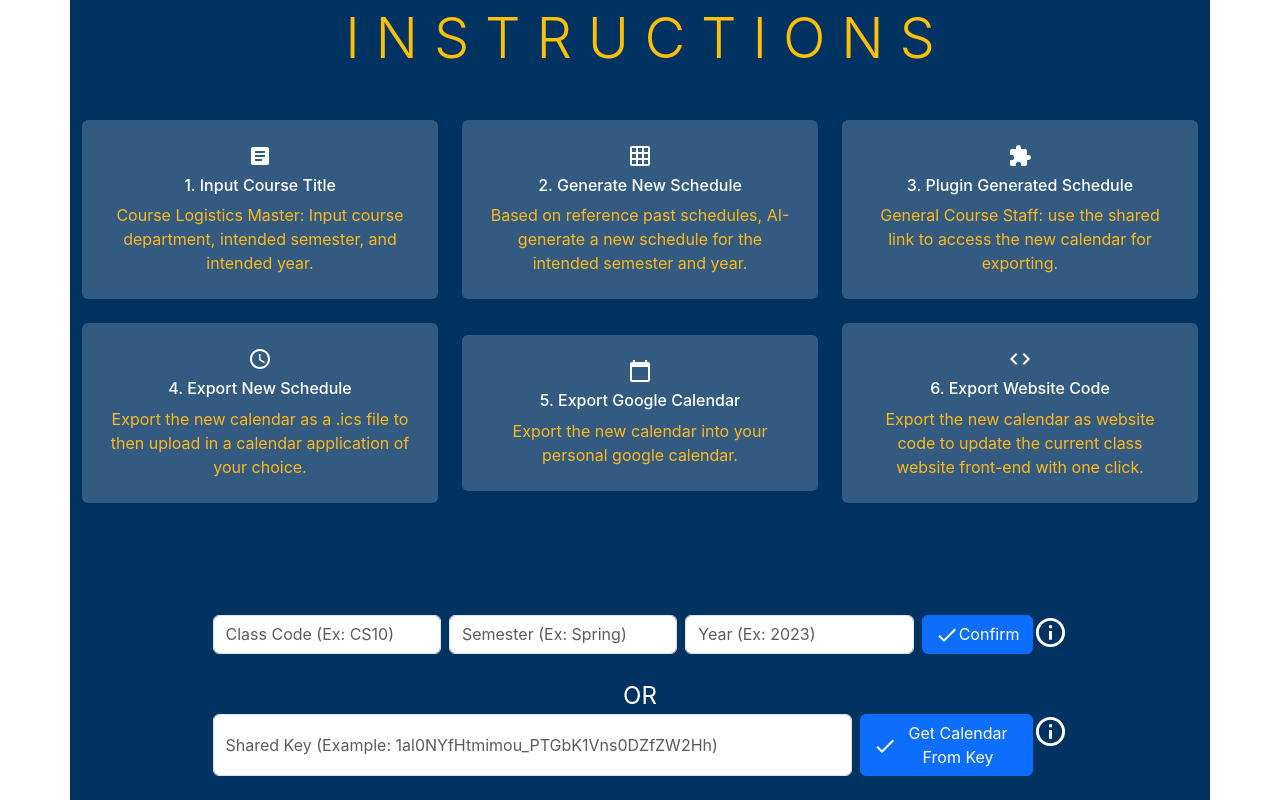
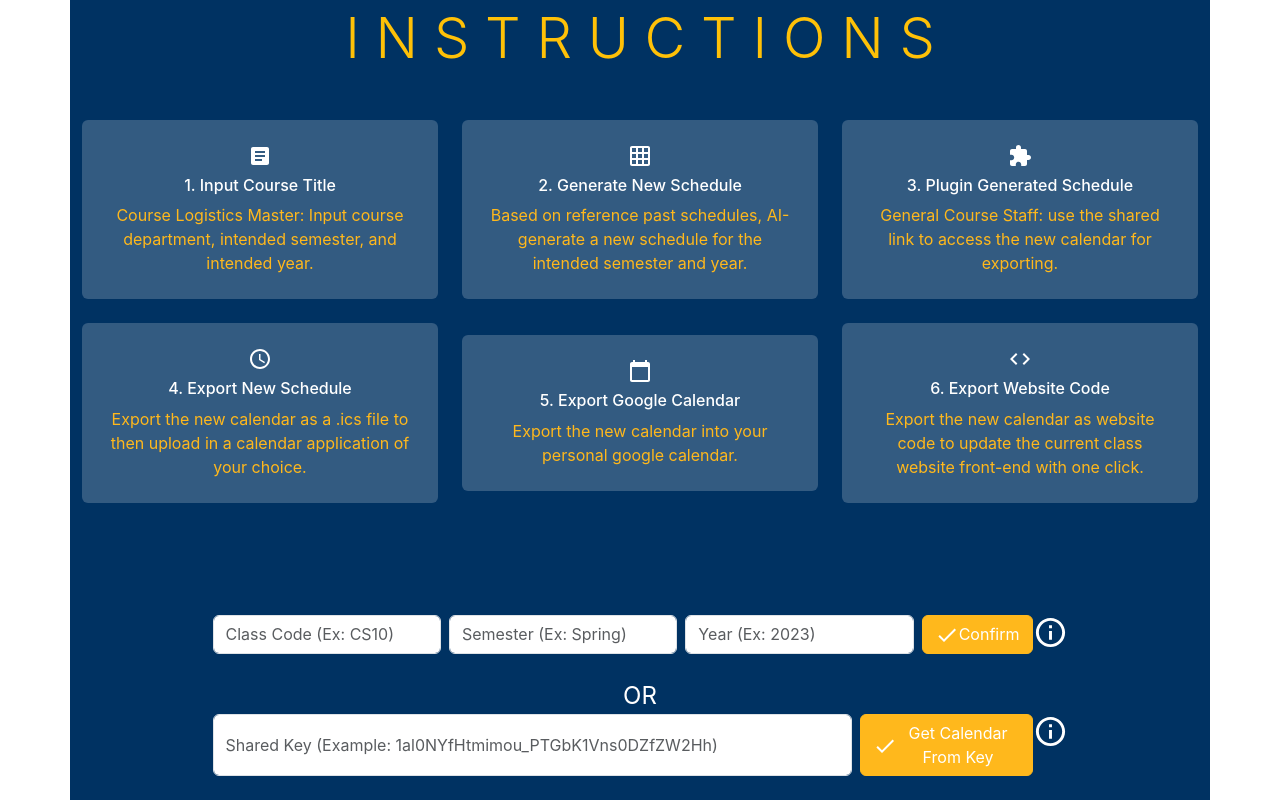
Before and after one commit to Mehul-Gandhi/CourseCraft, a React (Create React App) app in the folder my-app/: page / in a window 1280 px wide. Shown: the part 577-1377 px from the top of the page. Built offline with nearby package versions, Linux system fonts and the light colour scheme.

Commit message:
brute force colors for buttons

```diff
--- a/my-app/src/styles/Button.css
+++ b/my-app/src/styles/Button.css
@@ -1,10 +1,10 @@
 .btn-custom {
-    background-color: #FFB81C;
-    border-color: #FFB81C;
+    background-color: #FFB81C !important;
+    border-color: #FFB81C !important;
 }
 
 .btn-custom:hover {
-    background-color: #E6A210;
-    border-color: #E6A210;
+    background-color: #E6A210 !important;
+    border-color: #E6A210 !important;
     color: white; /* to ensure text remains visible on blue background */
 }
```
